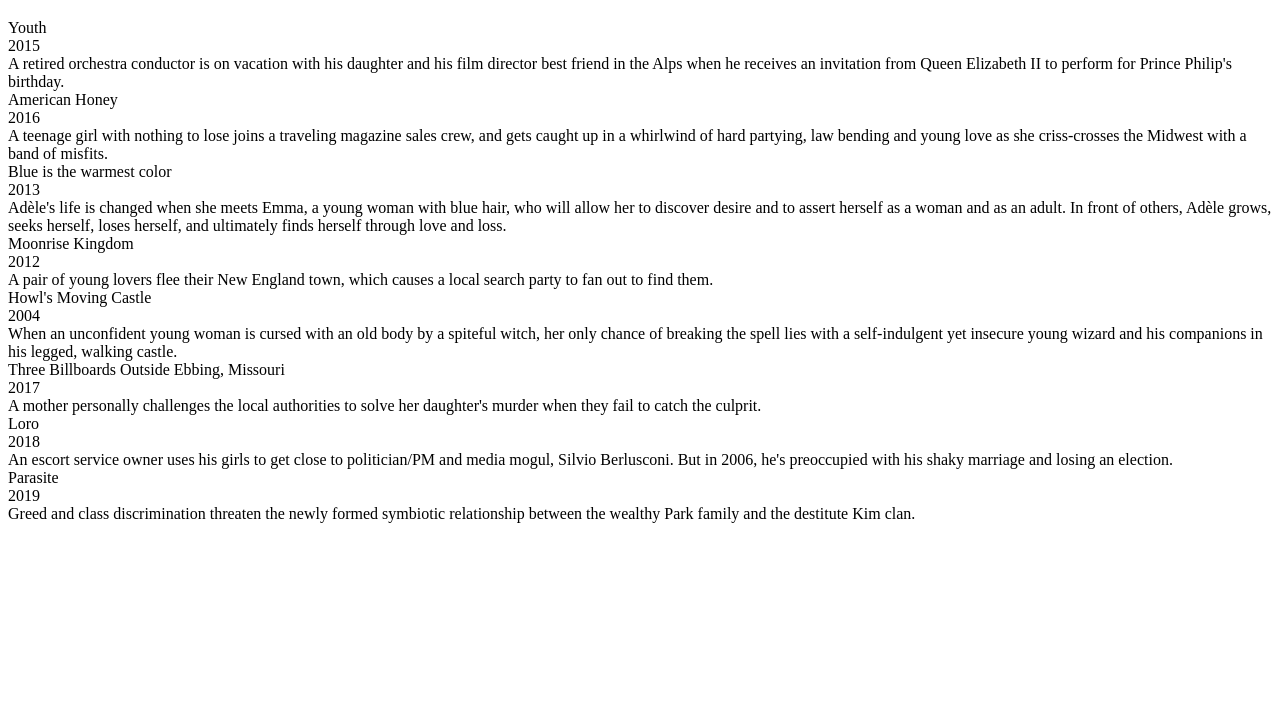
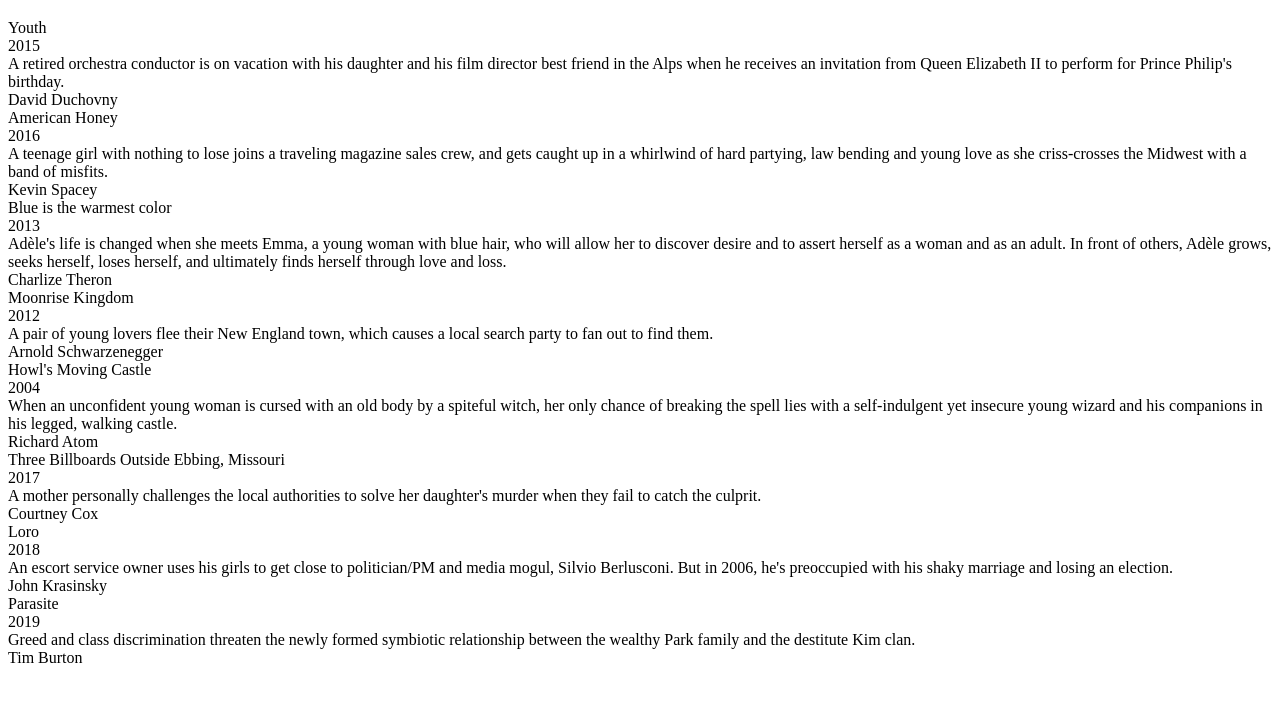
Before and after one commit to zolmate/movies_practice, a plain HTML site: page frontend/index.html in a window 1280 px wide. Shown: the part 61-762 px from the top of the page. Drawn offline with Linux system fonts and the light colour scheme.

Commit message:
Added an extra element to the array (actor)

```diff
--- a/frontend/index.html
+++ b/frontend/index.html
@@ -6,7 +6,7 @@
 	<meta name="viewport" content="width=device-width, initial-scale=1.0">
 	<title>Movies practice</title>
 	<script src="/public/data_movies.js"></script>
-	<script src="/public/script.js"></script>
+	<script src="/public/script-copy.js"></script>
 </head>
 <body>
 	<div id="root"></div>
--- a/frontend/public/data_movies.js
+++ b/frontend/public/data_movies.js
@@ -6,42 +6,50 @@ const movies = {
 		{
 			title: "Youth",
 			sub: "2015",
-			text: "A retired orchestra conductor is on vacation with his daughter and his film director best friend in the Alps when he receives an invitation from Queen Elizabeth II to perform for Prince Philip's birthday."
+			text: "A retired orchestra conductor is on vacation with his daughter and his film director best friend in the Alps when he receives an invitation from Queen Elizabeth II to perform for Prince Philip's birthday.",
+			actor: "David Duchovny"
 		},
 		{
 			title: "American Honey",
 			sub: "2016",
-			text: "A teenage girl with nothing to lose joins a traveling magazine sales crew, and gets caught up in a whirlwind of hard partying, law bending and young love as she criss-crosses the Midwest with a band of misfits."
+			text: "A teenage girl with nothing to lose joins a traveling magazine sales crew, and gets caught up in a whirlwind of hard partying, law bending and young love as she criss-crosses the Midwest with a band of misfits.",
+			actor: "Kevin Spacey"
 		},
 		{
 			title: "Blue is the warmest color",
 			sub: "2013",
-			text: "Adèle's life is changed when she meets Emma, a young woman with blue hair, who will allow her to discover desire and to assert herself as a woman and as an adult. In front of others, Adèle grows, seeks herself, loses herself, and ultimately finds herself through love and loss."
+			text: "Adèle's life is changed when she meets Emma, a young woman with blue hair, who will allow her to discover desire and to assert herself as a woman and as an adult. In front of others, Adèle grows, seeks herself, loses herself, and ultimately finds herself through love and loss.",
+			actor: "Charlize Theron"
 		},
 		{
 			title: "Moonrise Kingdom",
 			sub: "2012",
-			text: "A pair of young lovers flee their New England town, which causes a local search party to fan out to find them."
+			text: "A pair of young lovers flee their New England town, which causes a local search party to fan out to find them.",
+			actor: "Arnold Schwarzenegger"
 		},
 		{
 			title: "Howl's Moving Castle",
 			sub: "2004",
-			text: "When an unconfident young woman is cursed with an old body by a spiteful witch, her only chance of breaking the spell lies with a self-indulgent yet insecure young wizard and his companions in his legged, walking castle."
+			text: "When an unconfident young woman is cursed with an old body by a spiteful witch, her only chance of breaking the spell lies with a self-indulgent yet insecure young wizard and his companions in his legged, walking castle.",
+			actor: "Richard Atom"
 		},
 		{
 			title: "Three Billboards Outside Ebbing, Missouri",
 			sub: "2017",
-			text: "A mother personally challenges the local authorities to solve her daughter's murder when they fail to catch the culprit."
+			text: "A mother personally challenges the local authorities to solve her daughter's murder when they fail to catch the culprit.",
+			actor: "Courtney Cox"
 		},
 		{
 			title: "Loro",
 			sub: "2018",
-			text: "An escort service owner uses his girls to get close to politician/PM and media mogul, Silvio Berlusconi. But in 2006, he's preoccupied with his shaky marriage and losing an election."
+			text: "An escort service owner uses his girls to get close to politician/PM and media mogul, Silvio Berlusconi. But in 2006, he's preoccupied with his shaky marriage and losing an election.",
+			actor: "John Krasinsky"
 		},
 		{
 			title: "Parasite",
 			sub: "2019",
-			text: "Greed and class discrimination threaten the newly formed symbiotic relationship between the wealthy Park family and the destitute Kim clan."
+			text: "Greed and class discrimination threaten the newly formed symbiotic relationship between the wealthy Park family and the destitute Kim clan.",
+			actor: "Tim Burton"
 		}
 	]
 }
--- /dev/null
+++ b/frontend/public/script-copy.js
@@ -0,0 +1,24 @@
+const movieCardComponent = function (movieTitle, releaseYear, movieAbout, mainActor){
+    return `
+        <div class="card">
+            <div class="movieTitle">${movieTitle}</div>
+            <div class="releaseDate">${releaseYear}</div>
+            <div class="movieAbout">${movieAbout}</div>
+            <div class="mainActor">${mainActor}</div>
+        </div>
+    `
+}
+
+const movieTitleComponent = `<h1>Movies</h1>`;
+
+const loadEvent = function() {
+    const rootElement = document.getElementById("root");
+
+    rootElement.insertAdjacentHTML("beforeend", movieTitleComponent)
+
+    for (const movie of movies.cards) {
+        rootElement.insertAdjacentHTML("beforeend", movieCardComponent(movie.title, movie.sub, movie.text, movie.actor))
+    }
+}
+
+window.addEventListener("load", loadEvent)
--- a/frontend/public/script.js
+++ b/frontend/public/script.js
@@ -21,7 +21,7 @@ const movieTitleComponent = `<h1>Movies</h1>`;
 
 const loadEvent = function() {
     const rootElement = document.getElementById("root");
-    console.log(rootElement)>
+    console.log(rootElement)
     rootElement.insertAdjacentHTML("beforeend", movieTitleComponent)
 
     console.log(movies.cards); //a movies-on belül található tömbre (=array), azon belül cardsra hivatkozás
```
